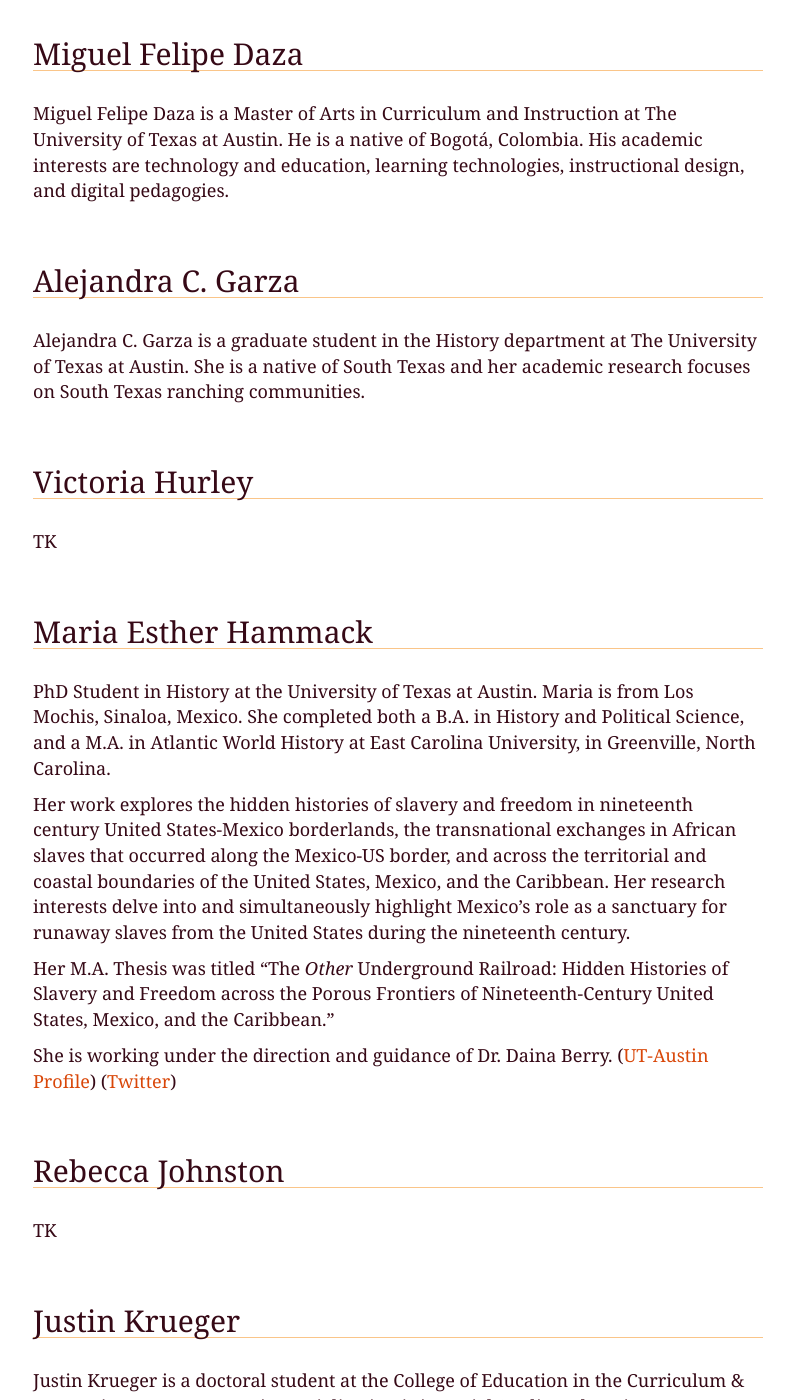
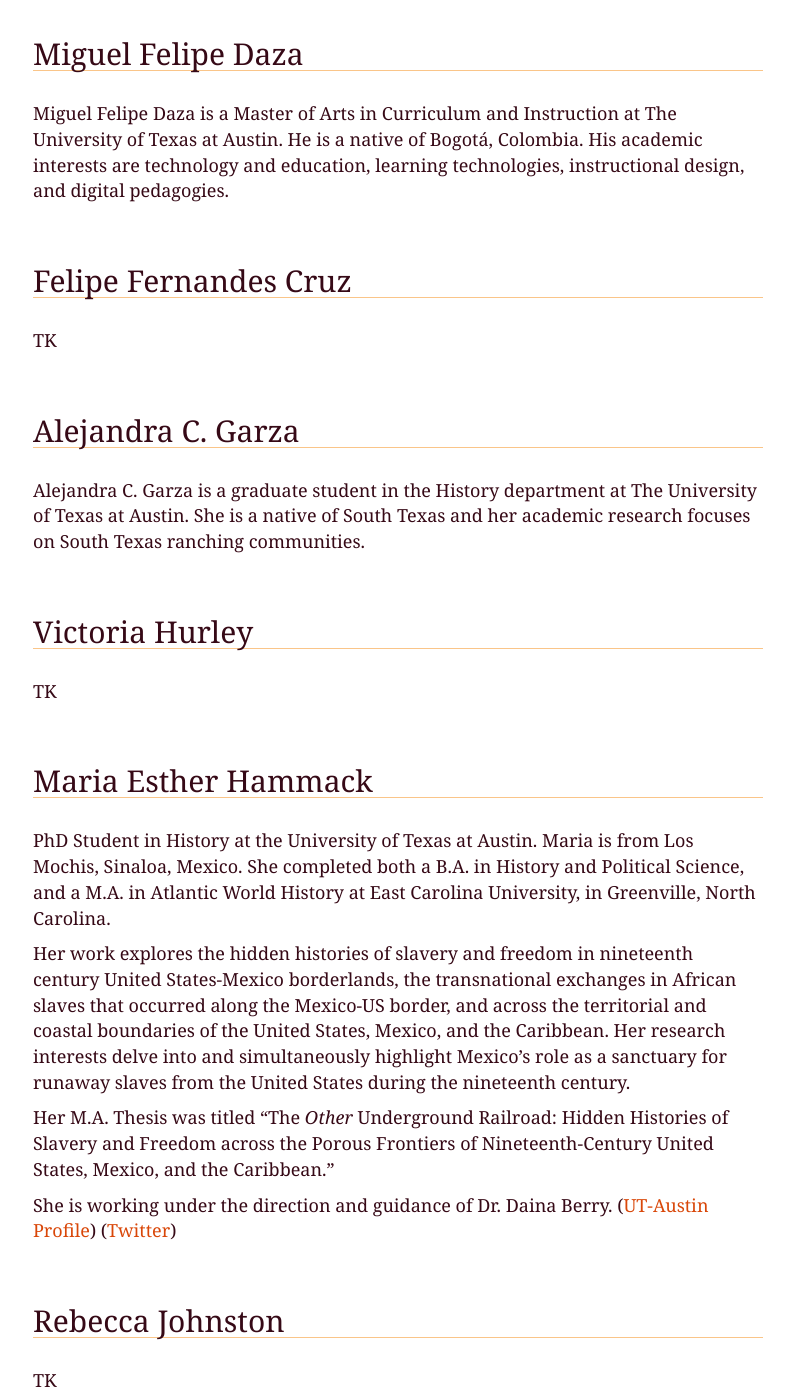
Before and after one commit to utexas-public-history/tower, a Jekyll site: the page built from contributors.md, in a window 1280 px wide and 1400 px high, scrolled down 982 px. Shown: the whole window, without its empty margins (242-1036 px from the left). Built offline with Jekyll 4.4.1, drawn with Linux system fonts in a browser that asks for light colours.

Commit message:
Placeholders for Brian and Felipe bios

```diff
--- a/contributors.md
+++ b/contributors.md
@@ -18,6 +18,10 @@
 
 Miguel Felipe Daza is a Master of Arts in Curriculum and Instruction at The University of Texas at Austin. He is a native of Bogotá, Colombia. His academic interests are technology and education, learning technologies, instructional design, and digital pedagogies.
 
+## Felipe Fernandes Cruz
+
+TK
+
 ## Alejandra C. Garza
 
 Alejandra C. Garza is a graduate student in the History department at The University of Texas at Austin. She is a native of South Texas and her academic research focuses on South Texas ranching communities.
@@ -37,6 +41,10 @@
 She is working under the direction and guidance of Dr. Daina Berry. ([UT-Austin Profile][hammack-profile]) ([Twitter][hammack-twitter])
 
 ## Rebecca Johnston
+
+TK
+
+## Brian Jones
 
 TK
 
```
